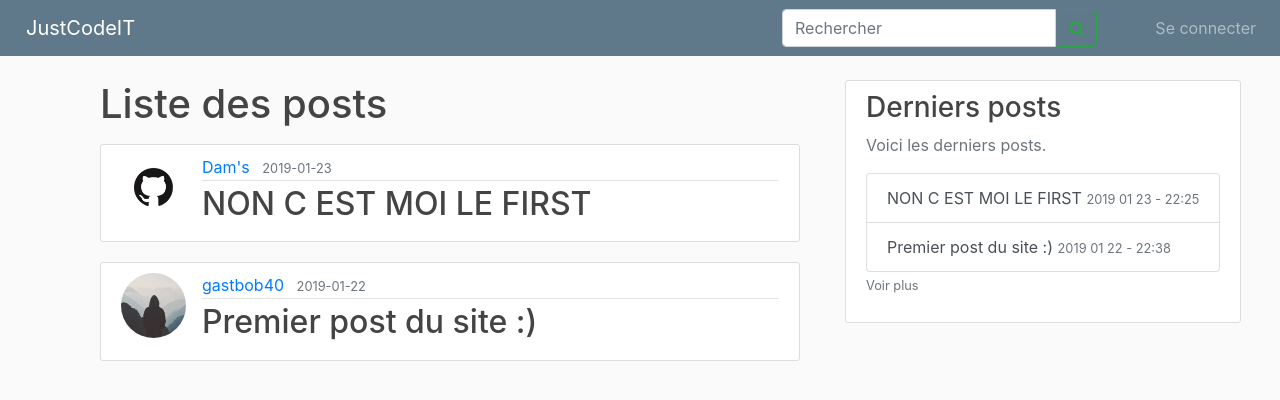
After one commit to gastbob40/justcodeit_website, a Flask app: page /posts in a window 1280 px wide. The commit adds this page. Shown: the top 400 px of the page. Run offline with Flask 2, Linux system fonts and the light colour scheme; data comes from the database, SQL or seed files in the repository; some libraries are stand-ins or nearby versions.

Commit message:
nav bar change #Abricot

```diff
--- a/site_jci/routes.py
+++ b/site_jci/routes.py
@@ -159,6 +159,9 @@ def manageAccount():
 
 @app.route("/post/new", methods=['GET', 'POST'])
 def new_post():
+    if not current_user.is_authenticated:
+        return redirect(url_for("homePage"))
+
     form = PostForm()
     if form.validate_on_submit():
         post = Post(title=form.title.data, content=form.content.data, author=current_user)
@@ -238,3 +241,8 @@ def renitAvatar(idUser):
     db.session.commit()
 
     return redirect(url_for("account"))
+
+@app.route("/posts")
+def list_posts():
+    posts = db.session.query(Post).all()
+    return render_template("posts.html", posts=posts)
--- a/site_jci/static/main.css
+++ b/site_jci/static/main.css
@@ -89,4 +89,7 @@ a.article-title:hover {
   .info-list {
     position: static;
   }
+  .rm-lt{
+    display: none;
+  }
 }
--- a/site_jci/templates/layout.html
+++ b/site_jci/templates/layout.html
@@ -22,49 +22,54 @@
 </head>
 
 <body>
+            <!--NAV-BAR-->
     <nav class="navbar navbar-expand-md navbar-dark bg-steel fixed-top">
 
-        <!-- Bouton Accueil-->
-        <a class="navbar-brand" style="margin-left:50px" href="{{ url_for('homePage') }}">JustCodeIT</a>
+        <!--Bouton ACCUEIL-->
+        <a class="navbar-brand" style="margin:0 50px 0 10px" href="{{ url_for('homePage') }}">JustCodeIT</a>
+        <button class="navbar-toggler" type="button" data-toggle="collapse" data-target="#navbarsExample04"
+            aria-controls="navbarsExample04" aria-expanded="true" aria-label="Toggle navigation">
+            <span class="navbar-toggler-icon"></span>
+        </button>
 
+        <div class="navbar-collapse collapse show" id="navbarsExample04" style="">
+            <ul class="navbar-nav mr-auto">
 
-        <!-- Bouton New post-->
-
-        <div class="collapse navbar-collapse" id="navbarSupportedContent">
-            <ul class="navbar-nav mr-auto">
+                <!--Nouveau Post-->
                 {% if current_user.is_authenticated %}
-                <li class="nav-item active">
+                <li class="nav-item active rm-lt">
                     <a class="nav-link" href="{{ url_for('new_post') }}">Nouveau poste<span class="sr-only">(current)</span></a>
                 </li>
                 {% endif %}
+            </ul>
+
+            <form class="form-inline my-2 my-md-0">
 
                 <!--Barre de recherche-->
-            </ul>
-            <form class="form-inline my-2 my-lg-0">
-                <input class="form-control mr-sm-2" type="search" placeholder="Rechercher" aria-label="Search" style=" border-top-right-radius:0;border-bottom-right-radius:0">
-                <button class="btn btn-outline-success my-2 my-sm-0" type="submit" style="margin-left:-8px;border-bottom-left-radius: 0%;border-top-left-radius:0 "><i
+                <div class="" style="">
+                    <input class="form-control " type="search" placeholder="Rechercher" aria-label="Search4" style=" border-top-right-radius:0;border-bottom-right-radius:0">
+                    <button class="btn btn-outline-success rm-lt" type="" style="margin-left:
+                            -4px;border-bottom-left-radius: 0%;border-top-left-radius:0 "><i
                             class="fa fa-search"></i></button>
-
-            </form>
                 </div>
 
-        <!-- DropDown profil-->
-        <div class="navbar-nav ">
+                <!--Case profil ORDI-->
+                <div class="navbar-nav rm-lt">
                     {% if current_user.is_authenticated %}
-
-
                     <li class="nav-item dropdown" style="margin-right:50px;">
-                <a class="btn btn-dark dropdown-toggle " style="margin-left:20px; background-color:rgba(30, 130, 161, 0.616);border-color: white"
+                        <a class="btn btn-dark dropdown-toggle " style="margin-left:20px; background-color:#5f788a ;border-color: white"
                             href="#" id="navbarDropdown" role="button" data-toggle="dropdown" aria-haspopup="true"
                             aria-expanded="false">
                             <img class="rounded-circle account-img" src="{{ image_file_user }}" style="width: 2vw; height: 2vw; margin: 0px 0px 0px 10px">
                             {{ current_user.username }}
+                            {% endif %}
                         </a>
-
                         <!-- DropDown Depli-->
+                        {% if current_user.is_authenticated %}
                         <div class="dropdown-menu" aria-labelledby="navbarDropdown">
                             <a class="dropdown-item" href="{{ url_for('account') }}">Profil</a>
-                    <a class="dropdown-item" href="{{ url_for('user_posts', username=current_user.username) }}">Mes postes</a>
+                            <a class="dropdown-item" href="{{ url_for('user_posts', username=current_user.username) }}">Mes
+                                postes</a>
                             {% if current_user.permission == "administrator" %}
                             <div class="dropdown-divider"></div>
                             <a class="dropdown-item" href="{{ url_for('register') }}">Enregister un compte</a>
@@ -74,14 +79,35 @@
                             <a class="dropdown-item" href="{{ url_for('logout') }}">Se déconnecter</a>
                         </div>
                     </li>
-
                     {% else %}
                     <a class="nav-item nav-link" style="margin-left:50px;" href="{{ url_for('login') }}">Se connecter</a>
                     {% endif %}
                 </div>
+
+            </form>
+            <!--Case profil TEL-->
+            <div class="navbar-nav d-sm-none" style="width: 100%">
+                {% if current_user.is_authenticated %}
+                <a class="nav-link" href="{{ url_for('new_post') }}">Nouveau poste<span class="sr-only">(current)</span></a>
+                <div class="dropdown-divider"></div>
+                <a class="nav-link" href="{{ url_for('account') }}">Profil</a>
+                <a class="nav-link" href="{{ url_for('user_posts', username=current_user.username) }}">Mes postes</a>
+                {% if current_user.permission == "administrator" %}
+                <div class="dropdown-divider"></div>
+                <a class="nav-link" href="{{ url_for('register') }}">Enregister un compte</a>
+                <a class="nav-link" href="{{ url_for('manageAccount') }}">Gérer les comptes</a>
+                {% endif %}
+                <div class="dropdown-divider"></div>
+                <a class="nav-link" href="{{ url_for('logout') }}">Se déconnecter</a>
+                {% else %}
+                <a class="nav-item nav-link" style="margin-left:50px;" href="{{ url_for('login') }}">Se connecter</a>
+                {% endif %}
+            </div>
+        </div>
     </nav>
 
 
+    <!--.d-sm-none-->
     <main role="main" class="container ">
         <div class="row">
             <div class="col-md-8">
@@ -108,6 +134,7 @@
                                 {% endif %}
                                 {% endfor %}
                         </div>
+                        <a class="text-muted" href="{{ url_for('list_posts') }}"><small>Voir plus</small></smal></a>
                     </p>
                 </div>
             </div>
--- /dev/null
+++ b/site_jci/templates/posts.html
@@ -0,0 +1,20 @@
+{% extends "layout.html" %}
+{% block content %}
+<main role="main" class="container">
+    <h1 class="mb-3">Liste des posts</h1>
+    {% for post in posts|sort(attribute='date_posted', reverse = True) %}
+    <article class="media content-section">
+        <img class="rounded-circle article-img" src="{{ url_for('static', filename='profile_pics/' + post.author.image_file) }}">
+        <div class="media-body">
+            <div class="article-metadata">
+                <a class="mr-2" href="{{ url_for('user_posts', username=post.author.username) }}">{{
+                    post.author.username }}</a>
+                <small class="text-muted">{{ post.date_posted.strftime('%Y-%m-%d') }}</small>
+            </div>
+            <h2><a class="article-title" href="{{ url_for('post', post_id=post.id) }}">{{ post.title }}</a></h2>
+            <!--<p class="article-content">{{ post.content | truncate(250) }}</p>-->
+        </div>
+    </article>
+    {% endfor %}
+</main>
+{% endblock content %}
```
Also changed, not shown: 1 other file. Lines whose indentation alone changed are shown as unchanged.
